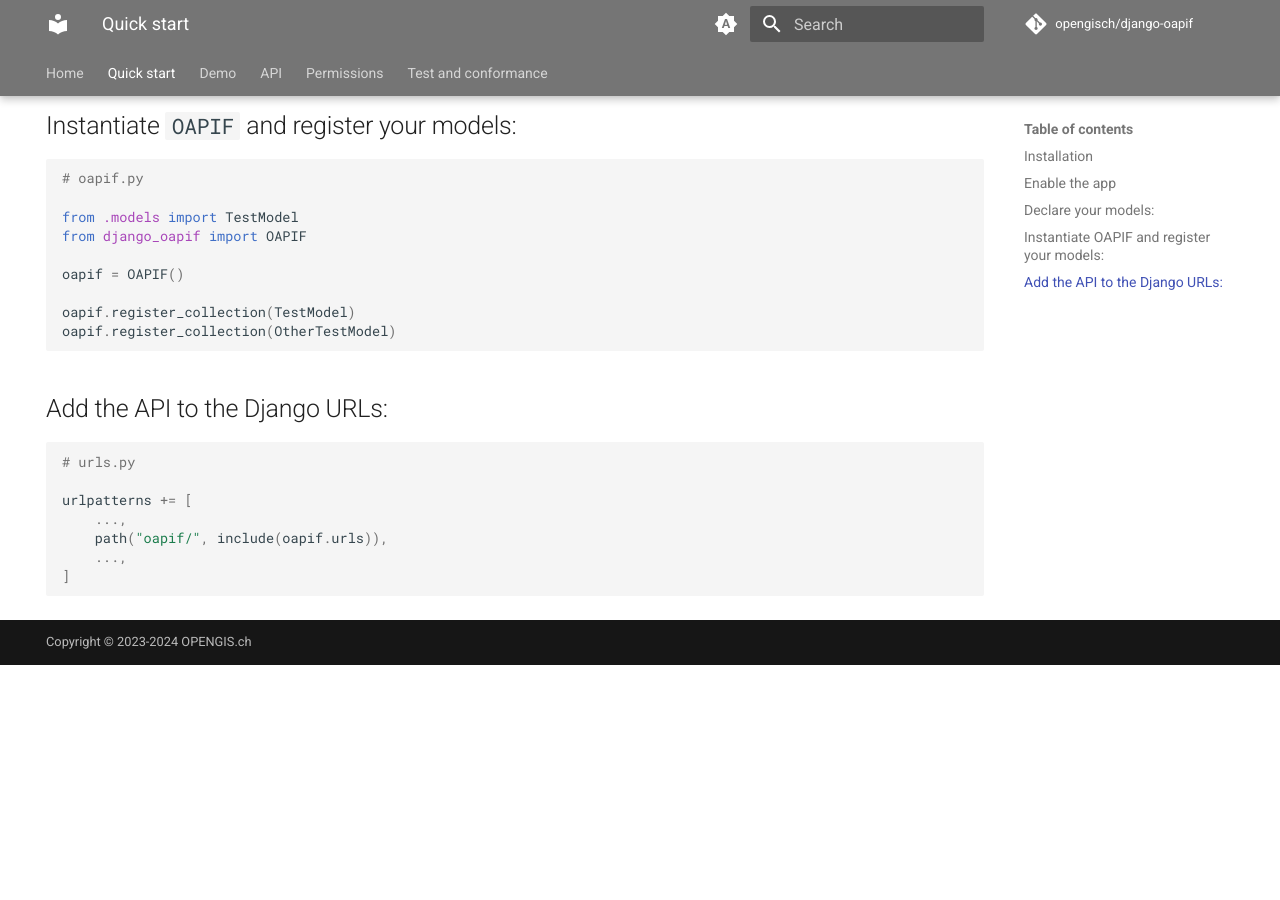
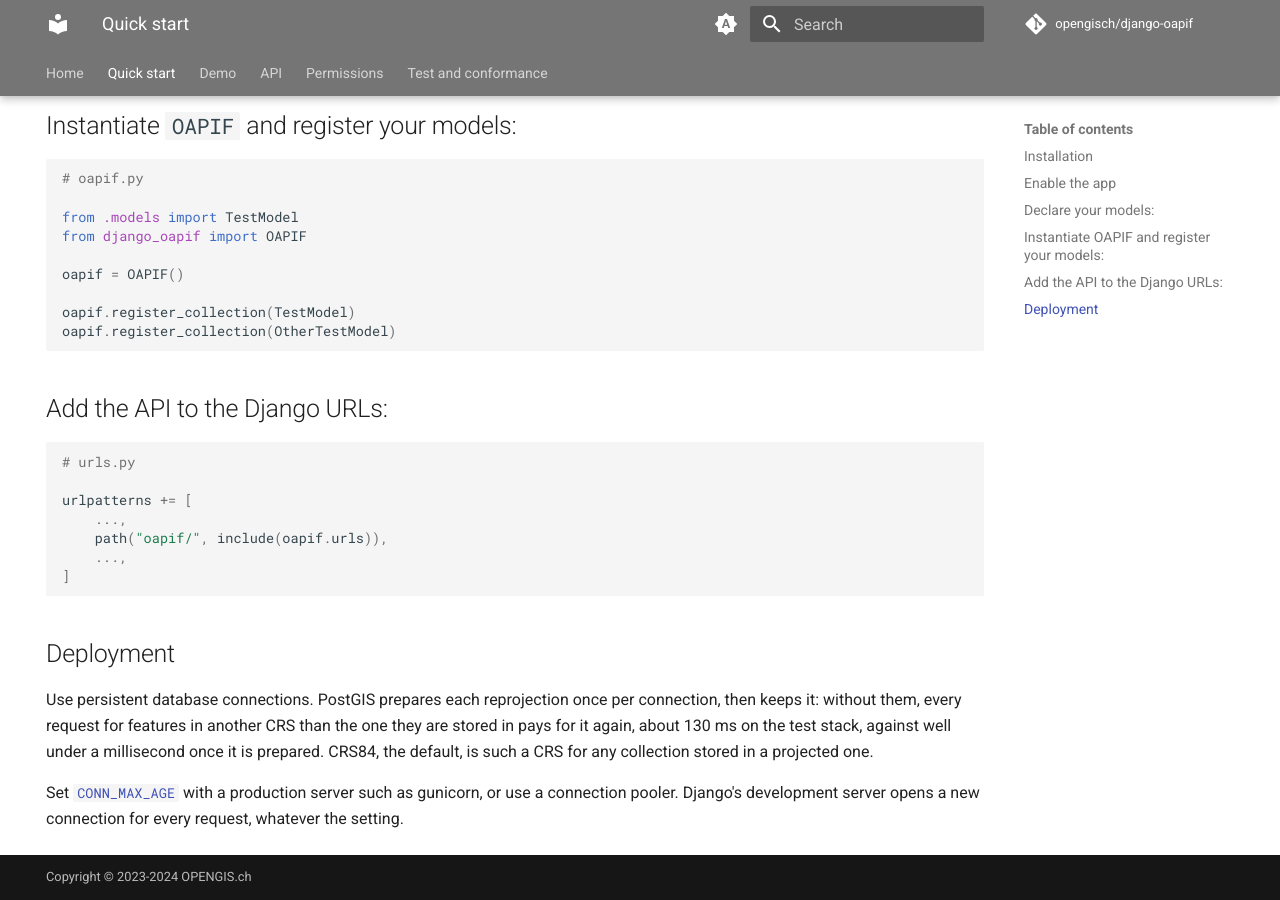
Before and after one commit to opengisch/django-oapif, an MkDocs documentation site: the page built from docs/content/quick-start.md, in a window 1280 px wide and 900 px high, scrolled down 960 px. Built offline with MkDocs 1.6.1 and Material for MkDocs 9.7.7, drawn with Linux system fonts in a browser that asks for light colours; comment, search, counter and statistics services are not loaded; before the commit the page ends 1625 px from its top, so only the background shows below that.

Commit message:
Recommend persistent database connections

````diff
--- a/docs/content/quick-start.md
+++ b/docs/content/quick-start.md
@@ -72,3 +72,14 @@ urlpatterns += [
     ...,
 ]
 ```
+
+## Deployment
+
+Use persistent database connections. PostGIS prepares each reprojection once per connection, then keeps
+it: without them, every request for features in another CRS than the one they are stored in pays for it
+again, about 130 ms on the test stack, against well under a millisecond once it is prepared. CRS84, the
+default, is such a CRS for any collection stored in a projected one.
+
+Set [`CONN_MAX_AGE`](https://docs.djangoproject.com/en/stable/ref/settings/#conn-max-age) with a
+production server such as gunicorn, or use a connection pooler. Django's development server opens a new
+connection for every request, whatever the setting.
````
